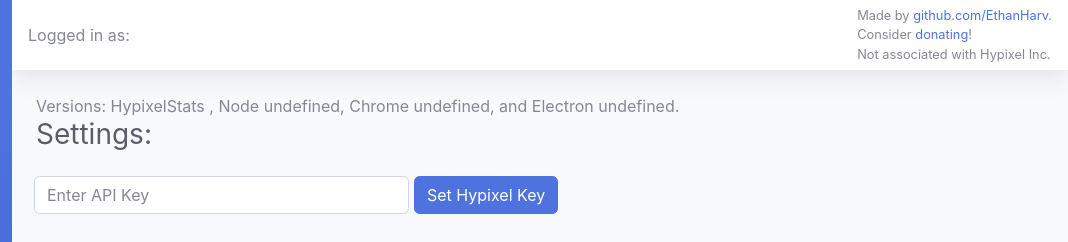
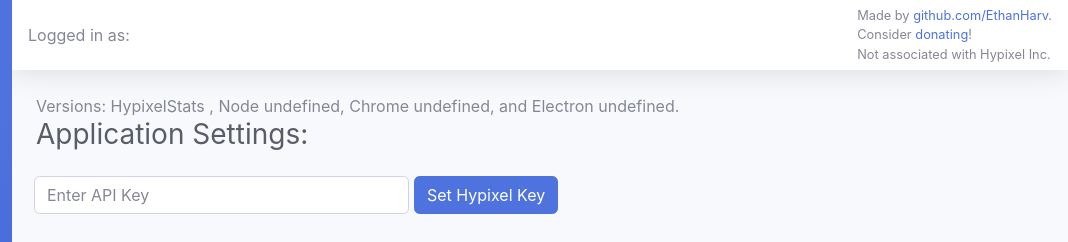
Before and after one commit to EvieHarv/HypixelStats, an Electron app: page bootstrap/settings.html in a window 1280 px wide. Shown: the top 242 px of the page, 212-1280 px from the left. Drawn offline with Linux system fonts and the light colour scheme; files that its build step writes are made by us from their sources; no server answers; a web font is replaced by a local one.

Commit message:
make preston happy

```diff
--- a/bootstrap/settings.html
+++ b/bootstrap/settings.html
@@ -146,7 +146,7 @@
                         and Electron <script>document.write(process.versions.electron)</script>.
                     </div>
                     <div class="d-sm-flex align-items-center justify-content-between mb-4">
-                        <h1 class="h3 mb-0 text-gray-800">Settings:</h1>
+                        <h1 class="h3 mb-0 text-gray-800">Application Settings:</h1>
                     </div>
                     <!-- Content Row -->
                     <div class="row" style='padding-left: 10px;'>
```
